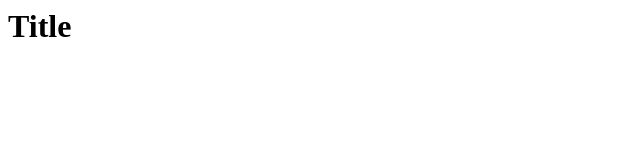
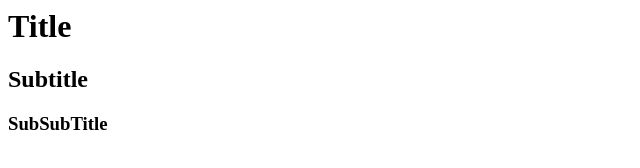
Before and after one commit to feoalexei/Front-End-Basic-HW1, a plain HTML site: page index.html in a window 1280 px wide. Shown: the whole page, without its empty margins (0-640 px from the left). Drawn offline with Linux system fonts and the light colour scheme.

Commit message:
Third Changes

```diff
--- a/index.html
+++ b/index.html
@@ -1,3 +1,5 @@
 <html>
     <h1>Title</h1>
+    <h2>Subtitle</h2>
+    <h3>SubSubTitle</h3>
 </html>
```
